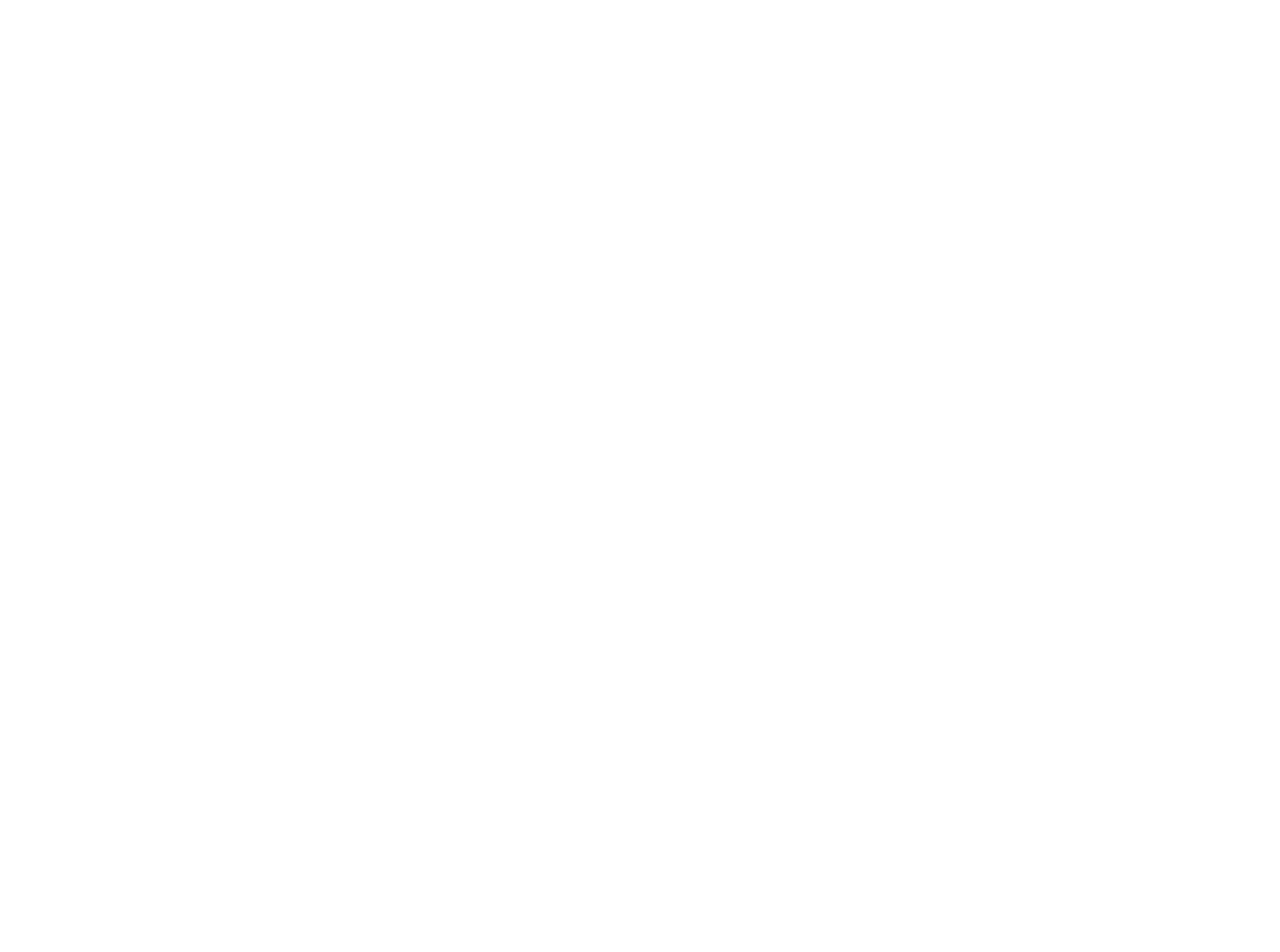
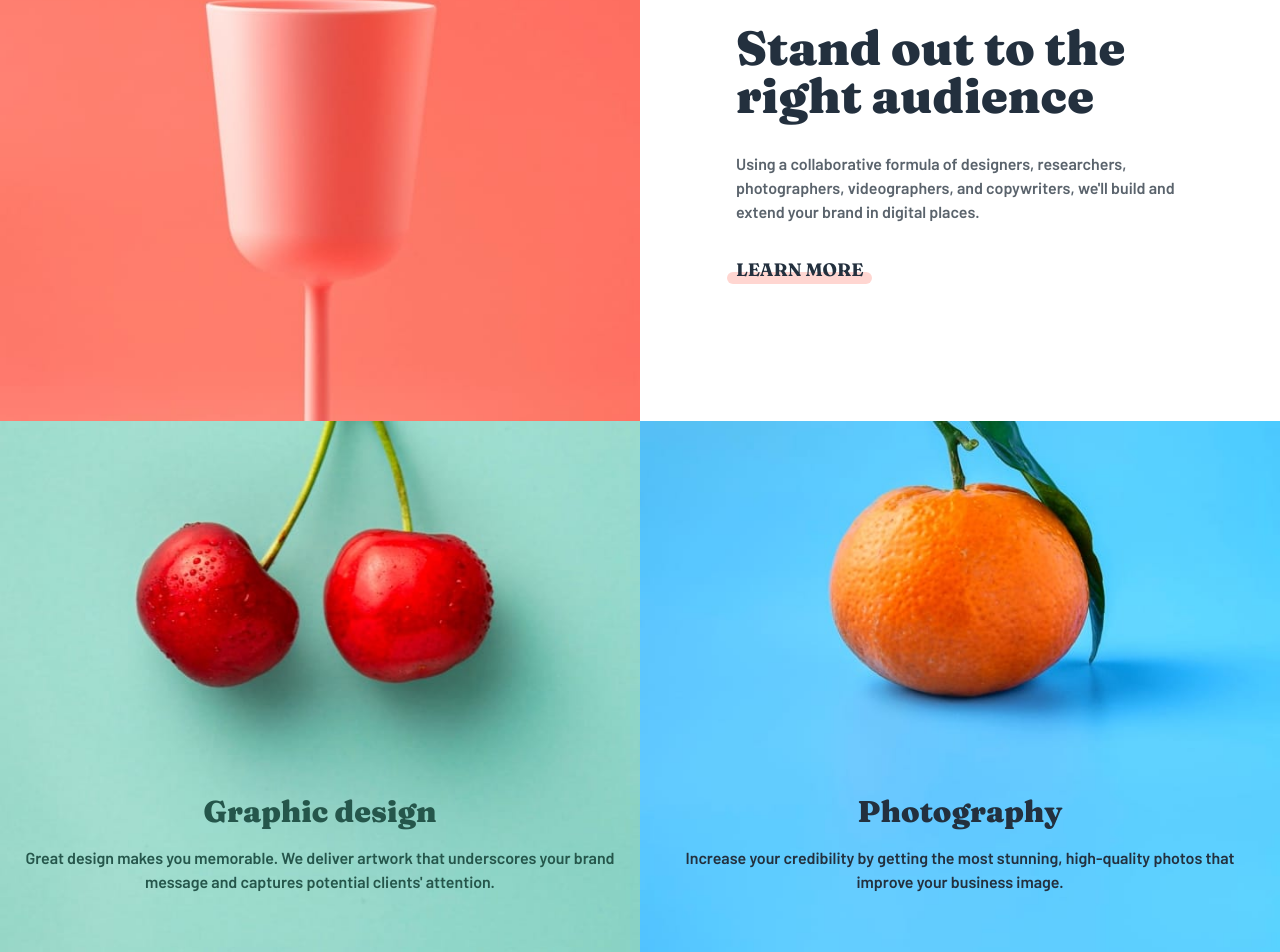
Before and after one commit to TomasSadone/sunnyside-landing, a React (Vite) app: page / in a window 1280 px wide. Shown: the part 1357-2309 px from the top of the page. Before the commit the page ends 1244 px from the top, so only its background shows below. Built offline with nearby package versions, Linux system fonts and the light colour scheme.

Commit message:
finished services

```diff
--- a/src/App.tsx
+++ b/src/App.tsx
@@ -1,14 +1,16 @@
 import React from "react";
 import Header from "./components/Header";
 import Services from "./components/Services";
+import Testimonials from "./components/Testimonials";
 
 type Props = {};
 
 const App = (props: Props) => {
   return (
-    <div className='font-barlow overflow-x-hidden'>
+    <div className='overflow-x-hidden font-barlow'>
       <Header />
-      <Services/>
+      <Services />
+      <Testimonials />
     </div>
   );
 };
--- a/src/components/Header.tsx
+++ b/src/components/Header.tsx
@@ -11,7 +11,7 @@
 const Header = (props: Props) => {
   const [open, setOpen] = useState(false);
   const handleClick = () => setOpen(!open);
-  const beforeLi = `md-max:before:absolute md-max:before:-top-[18px] md-max:before:-right-5 md-max:before:h-0 md-max:before:w-0 md-max:before:rotate-[135deg] md-max:before:border-[20px] md-max:before:border-t-transparent md-max:before:border-l-transparent md-max:before:border-r-transparent md-max:before:border-b-white`;
+  const beforeLi = `md-max:before:absolute md-max:before:-top-[18px] md-max:before:-right-5 md-max:before:h-0 md-max:before:w-0 md-max:before:rotate-[136deg] md-max:before:border-[20px] md-max:before:border-t-transparent md-max:before:border-l-transparent md-max:before:border-r-transparent md-max:before:border-b-white`;
   return (
     <header className='relative'>
       <div className='absolute left-0 right-0 top-0 flex items-center justify-between bg-transparent p-4'>
@@ -28,7 +28,7 @@
               return <HeaderLink key={item} content={item} />;
             })}
             <li>
-              <button className='rounded-full bg-yellow py-4  px-8 font-fraunces font-bold md:bg-white text-very-dark-desaturated-blue md:hover:bg-opacity-30 md:hover:text-white md:transition '>
+              <button className='rounded-full bg-yellow py-4  px-8 font-fraunces font-bold text-very-dark-desaturated-blue md:bg-white md:transition md:hover:bg-opacity-30 md:hover:text-white '>
                 CONTACT
               </button>
             </li>
--- a/src/components/Services.tsx
+++ b/src/components/Services.tsx
@@ -1,25 +1,82 @@
 import React from "react";
 import ServicesStatement from "./ServicesStatement";
-// import image1Desk from  "../../images/desktop/image-transform.jpg"
-// import image1Mobile from  "../../images/mobile/image-transform.jpg"
 import ServicesImages from "./ServicesImages";
 
 type Props = {};
-console.log('../../images/mobile/image-transform.jpg')
-const image1Desk ='../../images/desktop/image-transform.jpg'
-const image1Mobile = '../../images/mobile/image-transform.jpg'
+console.log("../../images/mobile/image-transform.jpg");
+const image1Desk = "../../images/desktop/image-transform.jpg";
+const image1Mobile = "../../images/mobile/image-transform.jpg";
+const title1 = "Transform your brand";
+const text1 = `We are a full-service creative agency specializing in helping brands grow fast.
+  Engage your clients through compelling visuals that do most of the marketing for you.`;
+
+const image2Mobile = "../../images/mobile/image-stand-out.jpg";
+const image2Desk = "../../images/desktop/image-stand-out.jpg";
+const title2 = `Stand out to the right audience`;
+const text2 = `Using a collaborative formula of designers, researchers, photographers, videographers, and copywriters, we'll build and extend your brand in digital places. `;
+
+const image3Mobile = "../../images/mobile/image-graphic-design.jpg";
+const image3Desk = "../../images/desktop/image-graphic-design.jpg";
+const title3 = "Graphic design";
+const text3 = `Great design makes you memorable. We deliver artwork that underscores your brand message and captures potential clients' attention.`;
+
+const image4Mobile = "../../images/mobile/image-photography.jpg";
+const image4Desk = "../../images/desktop/image-photography.jpg";
+const title4 = `Photography`;
+const text4 = `Increase your credibility by getting the most stunning, high-quality photos that improve your business image.`;
+
 const Services = (props: Props) => {
-    const title1 = 'Transform your brand'
-    const text1 = `We are a full-service creative agency specializing in helping brands grow fast.
-    Engage your clients through compelling visuals that do most of the marketing for you.`
   return (
-      <>
-        <div className="grid grid-cols-2">
-        <ServicesStatement color={'after:bg-yellow'} title={title1} text={text1}/>
-        <ServicesImages imageMobile={image1Mobile} imageDesk={image1Desk}/>
-        </div>
-      </>
-    );
+    <>
+      <div className='grid grid-cols-1 md:grid-cols-2'>
+        <ServicesStatement
+          color={"after:bg-yellow"}
+          title={title1}
+          text={text1}
+          key={title1}
+        />
+        <ServicesImages
+          inverse
+          imageMobile={image1Mobile}
+          imageDesk={image1Desk}
+          key={image1Mobile}
+          className={"transform"}
+        />
+      </div>
+      <div className='grid grid-cols-1 md:grid-cols-2'>
+        <ServicesImages
+          className={"stand-out"}
+          key={image2Mobile}
+          imageMobile={image2Mobile}
+          imageDesk={image2Desk}
+        />
+        <ServicesStatement
+          color={"after:bg-soft-red"}
+          title={title2}
+          key={title2}
+          text={text2}
+        />
+      </div>
+      <div className='grid grid-cols-1 md:grid-cols-2'>
+        <ServicesImages
+          color='text-dark-desaturated-cyan'
+          className='graphic-design'
+          imageDesk={image3Desk}
+          imageMobile={image3Mobile}
+          title={title3}
+          text={text3}
+        />
+        <ServicesImages
+          color='text-very-dark-desaturated-blue'
+          className='photography'
+          imageDesk={image4Desk}
+          imageMobile={image4Mobile}
+          title={title4}
+          text={text4}
+        />
+      </div>
+    </>
+  );
 };
 
 export default Services;
--- a/src/components/ServicesImages.tsx
+++ b/src/components/ServicesImages.tsx
@@ -1,37 +1,56 @@
 import React from "react";
 
 type Props = {
-    imageDesk: string,
-    imageMobile: string,
-    title?: string,
-    text?: string,
-    color?: string
+  imageDesk: string;
+  imageMobile: string;
+  title?: string;
+  text?: string;
+  color?: string;
+  inverse?: boolean;
+  className: string;
 };
 
-const ServicesImages:React.FC<Props> = ({imageDesk,imageMobile, title,text, color }) => {
-    const css = `
-    .bg-image {
+const ServicesImages: React.FC<Props> = ({
+  imageDesk,
+  imageMobile,
+  title,
+  text,
+  color,
+  inverse,
+  className,
+}) => {
+  const css = `
+    .${className} {
         background-image: url('${imageMobile}')
     }
     @media (min-width: 750px) {
-        .bg-image {
+        .${className} {
             background-image: url('${imageDesk}')
         }
     }
-    `
+    `;
+  console.log(css);
   return (
-    <>
-    <style scoped >{css}</style>
-      <div className={`bg-image bg-cover bg-center bg-no-repeat`}>
-        {
-            title && <h1 className={`font-fraunces ${color} fw-?`}>title</h1>
-        }
-        {
-            text && <p className={`${color}`}>{text}</p>
-        }
+    <div className={`${inverse && "md-max:row-[1]"}`}>
+      <style scoped>{css}</style>
+      <div
+        className={`${className} relative aspect-[125/104] ${
+          title && "aspect-[5/8]"
+        }  bg-cover bg-center bg-no-repeat md:aspect-[6/5]`}
+      >
+        {title && text && (
+          <div className='absolute top-[70%] grid gap-4 px-4  text-center'>
+            <h1
+              className={`font-fraunces font-black ${color} l:text- text-3xl`}
+            >
+              {title}
+            </h1>
+            <p className={`${color}`}>{text}</p>
+          </div>
+        )}
       </div>
-    </>
-    );
+    </div>
+  );
 };
 
 export default ServicesImages;
--- a/src/components/ServicesStatement.tsx
+++ b/src/components/ServicesStatement.tsx
@@ -1,24 +1,29 @@
 import React from "react";
 
 type Props = {
-    title: string,
-    text: string
-    color: string,
+  title: string;
+  text: string;
+  color: string;
 };
 
-const ServicesStatement: React.FC<Props> = ({title, text, color}) => {
-  const colorClass = `after:bg-${color}`
+const ServicesStatement: React.FC<Props> = ({ title, text, color }) => {
   return (
-      <>
-        <div className="aspect-[5/6] md:aspect-[6/5] grid">
-          <div className="grid gap-8 m-auto max-h-[70%] max-w-[70%]">
-            <h1 className="text-very-dark-desaturated-blue font-fraunces font-black text-5xl">{title}</h1>
-            <p className="text-very-dark-grayish-blue">{text}</p>
-            <button className={`relative after:rounded-full after:h-3 after:bg-opacity-30 after:-z-10 after:w-[145px] ${color} after:bottom-0 after:left-[-9px] after:absolute font-fraunces text-very-dark-desaturated-blue text-lg place-self-start`}>LEARN MORE</button>
-          </div>
+    <>
+      <div className='grid aspect-[5/6] md:aspect-[6/5]'>
+        <div className='m-auto grid max-h-[80%] max-w-[80%] gap-6 l:max-h-[70%] l:max-w-[70%] l:gap-8'>
+          <h1 className='font-fraunces text-3xl font-black text-very-dark-desaturated-blue l:text-5xl'>
+            {title}
+          </h1>
+          <p className='text-very-dark-grayish-blue'>{text}</p>
+          <button
+            className={`relative after:-z-10 after:h-3 after:w-[145px] after:rounded-full after:bg-opacity-30 after:transition hover:after:bg-opacity-100 ${color} place-self-start font-fraunces text-lg text-very-dark-desaturated-blue after:absolute after:bottom-0 after:left-[-9px]`}
+          >
+            LEARN MORE
+          </button>
         </div>
-      </>
-    );
+      </div>
+    </>
+  );
 };
 
 export default ServicesStatement;
--- /dev/null
+++ b/src/components/Testimonials.tsx
@@ -0,0 +1,9 @@
+import React from "react";
+
+type Props = {};
+
+const Testimonials = (props: Props) => {
+  return <div>Testimonials</div>;
+};
+
+export default Testimonials;
--- a/tailwind.config.cjs
+++ b/tailwind.config.cjs
@@ -1,10 +1,7 @@
 /** @type {import('tailwindcss').Config} */
 module.exports = {
   content: ["./index.html", "./src/**/*.{js,ts,jsx,tsx}"],
-  safelist: [
-    'yellow',
-    'soft-red'
-  ],
+  safelist: ["yellow", "soft-red"],
   theme: {
     extend: {
       colors: {
@@ -20,8 +17,8 @@
       },
       screens: {
         md: "750px",
-        'md-max' : {'max': '750px'},
-        l: '900px'
+        "md-max": { max: "750px" },
+        l: "910px",
       },
     },
     fontFamily: {
```
Also changed, not shown: 1 other file (tests, documents, lock files or other folders).
